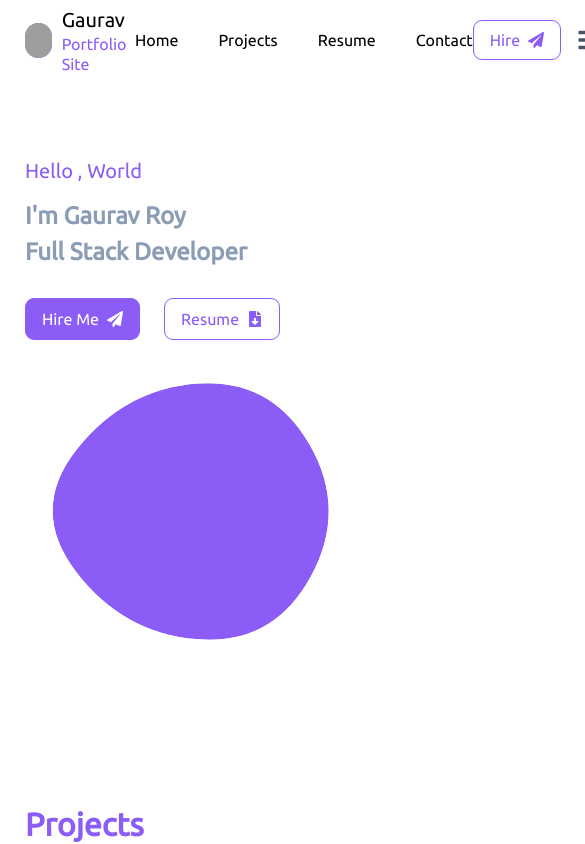
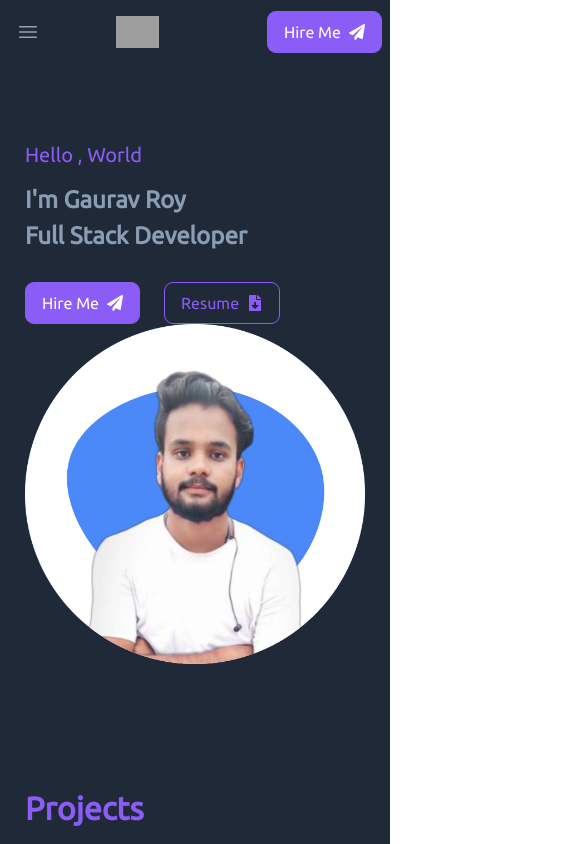
Before and after one commit to gauravxroy/react-portfolio, a React (Create React App) app: page / in a window 390 px wide. Shown: the top 844 px of the page, 585 px wide, since content can reach past the window. Built offline with nearby package versions, Linux system fonts and the light colour scheme; grey boxes are pictures that could not be loaded; a web font is replaced by a local one.

Commit message:
new changes

```diff
--- a/src/components/Header/Header.jsx
+++ b/src/components/Header/Header.jsx
@@ -1,69 +1,96 @@
-import React, {} from 'react'
-import { FaPaperPlane, FaBars } from "react-icons/fa";
-import myLogo from '../Asset/Images/myImg.jpg'
+import { Fragment } from "react";
+import { Disclosure, Menu, Transition } from "@headlessui/react";
+import { Bars3Icon, BellIcon, XMarkIcon } from "@heroicons/react/24/outline";
+import { FaPaperPlane } from "react-icons/fa";
+const navigation = [
+  { name: "Dashboard", href: "#about", current: true },
+  { name: "Team", href: "#", current: false },
+  { name: "Projects", href: "#projects", current: false },
+  { name: "Calendar", href: "#", current: false },
+];
 
-const Header = (props) => {
+function classNames(...classes) {
+  return classes.filter(Boolean).join(" ");
+}
 
-        // const [msg, setMsg]=useState("Hire");
+export default function Example() {
+  return (
+    <Disclosure as="nav" className="bg-gray-800">
+      {({ open }) => (
+        <>
+          <div className="mx-auto max-w-7xl px-2 sm:px-6 lg:px-8">
+            <div className="relative flex h-16 items-center justify-between">
+              <div className="absolute inset-y-0 left-0 flex items-center sm:hidden">
+                {/* Mobile menu button*/}
+                <Disclosure.Button className="relative inline-flex items-center justify-center rounded-md p-2 text-gray-400 hover:bg-gray-700 hover:text-white focus:outline-none focus:ring-2 focus:ring-inset focus:ring-white">
+                  <span className="absolute -inset-0.5" />
+                  <span className="sr-only">Open main menu</span>
+                  {open ? (
+                    <XMarkIcon className="block h-6 w-6" aria-hidden="true" />
+                  ) : (
+                    <Bars3Icon className="block h-6 w-6" aria-hidden="true" />
+                  )}
+                </Disclosure.Button>
+              </div>
+              <div className="flex flex-1 items-center justify-center sm:items-stretch sm:justify-start">
+                <div className="flex flex-shrink-0 items-center">
+                  <img
+                    className="h-8 w-auto"
+                    src="https://tailwindui.com/img/logos/mark.svg?color=indigo&shade=500"
+                    alt="Your Company"
+                  />
+                </div>
+                <div className="hidden sm:ml-6 sm:block">
+                  <div className="flex space-x-4">
+                    {navigation.map((item) => (
+                      <a
+                        key={item.name}
+                        href={item.href}
+                        className={classNames(
+                          item.current
+                            ? "bg-gray-900 text-white"
+                            : "text-gray-300 hover:bg-gray-700 hover:text-white",
+                          "rounded-md px-3 py-2 text-sm font-medium"
+                        )}
+                        aria-current={item.current ? "page" : undefined}
+                      >
+                        {item.name}
+                      </a>
+                    ))}
+                  </div>
+                </div>
+              </div>
+              <a href="#contact">
+                <button className=" flex  items-center gap-2  text-white bg-violet-500 border font-600  border-solid border-violet-500  px-4 rounded-[9px]  hover:opacity-75  hover:text-opacity-100 hover:font-[500]  p-2 ">
+                  Hire Me
+                  <FaPaperPlane />
+                </button>
+              </a>
+            </div>
+          </div>
 
-         function alertHandler(){
-           alert("You are hired!")
-          }
-    //     const headerRef=useRef(null)
-
-    //   const handleClick=(e)=>{
-    //     e.preventDefault()
-
-    //     const targetAttr=e.target.getAttribute('href')
-    //     const location=document.querySelector(targetAttr).offsetTop
-
-    //     window.scrollTo({
-    //       top:location-80,
-    //       left:0,
-
-    //     })
-    //   }
-
-    return (
-
-        <header className="w-full h-[80px] leading-[80px] flex items-center">
-            <div className="container">
-                <div className="flex items-center justify-between">
-                    {/* Logo */}
-                    <div className="flex items-center gap-[10px]">
-                        <span className="w-[35px] h-[35px] bg-violet-500 text-white text-[18px] font-[200] rounded-full flex items-center justify-center"><img src="" alt="" /><img src={myLogo} alt="" className="w-[35px] h-[35px] object-cover object-center rounded-full" /></span>
-                        <div className="leading-[20px]">
-                            <h2 className="text-xl text-smallTextColor font-700">Gaurav</h2>
-                            <p className="text-violet-500 font-300">Portfolio Site</p>
-                        </div>
-                    </div>
-                    {/*   Logo end */}
-                    {/* menu start */}
-                    <div className="menu ">
-                        <ul className="flex items-center gap-10">
-                          <li>  <a href="#Home" className="text-#94a3b8 font-700 hover:text-violet-500">Home</a></li>
-                          <li> <a href="#projects" className="text-#94a3b8 font-700 hover:text-violet-500 ">Projects</a></li>
-                          <li> <a href="#Resume" className="text-#94a3b8  font-700 hover:text-violet-500 ">Resume</a></li>
-                          <li> <a href="#contact" className="text-#94a3b8 font-700 hover:text-violet-500 "> Contact</a></li>
-                        </ul>
-                    </div>
-
-                         {/* menu end */ }
-                         {/* menu hire right start*/ }
-                      <div className="flex items-center gap-4 ">
-                        <button onClick={alertHandler} className="flex  items-center gap-2  text-violet-500 border font-600  border-solid border-violet-500  px-4 rounded-[9px] max-h-10 hover:bg-violet-500 hover:text-white hover:font-[500] ease-in duration-400 ">
-                           Hire<FaPaperPlane />
-                        </button>
-                        <span className="text-2xl text-[#4b5563] md:hidden cursor-pointer  "><FaBars /></span>
-                      </div>
-                         {/* menu hire right   end*/ }
-
-                </div>
-
-                 </div>
-
-       </header>
+          <Disclosure.Panel className="sm:hidden">
+            <div className="space-y-1 px-2 pb-3 pt-2">
+              {navigation.map((item) => (
+                <Disclosure.Button
+                  key={item.name}
+                  as="a"
+                  href={item.href}
+                  className={classNames(
+                    item.current
+                      ? "bg-gray-900 text-white"
+                      : "text-gray-300 hover:bg-gray-700 hover:text-white",
+                    "block rounded-md px-3 py-2 text-base font-medium"
+                  )}
+                  aria-current={item.current ? "page" : undefined}
+                >
+                  {item.name}
+                </Disclosure.Button>
+              ))}
+            </div>
+          </Disclosure.Panel>
+        </>
+      )}
+    </Disclosure>
   );
-};
-
-export default Header
+}
--- a/src/components/UI/Contact.jsx
+++ b/src/components/UI/Contact.jsx
@@ -1,51 +1,67 @@
-import React from 'react'
+import React from "react";
 
 const Contact = () => {
   return (
-        <section id="contact" className='pb-16'>
-            <div className="container  ">
-                <h2 className='text-violet-500 font-[800] text-[2rem] mb-5 text-center'>Get In Touch</h2>
-                <div className="md:flex justify-center
-                ">
+    <section id="contact" className="pb-16 bg-[#1f2937]">
+      <div
+        className="container  "
+        data-aos="zoom-in-up"
+        data-aos-duration="1200"
+      >
+        <h2 className="text-violet-500 font-[800] text-[2rem] mb-5 text-center">
+          Get In Touch
+        </h2>
+        <div
+          className="md:flex justify-center
+                "
+        >
           {/* <div className="w-full md:w-1/2 h-[300px] sm:h-[450px]">
                       <img src="https://cdn.pixabay.com/photo/2016/09/19/07/01/lake-1679708_1280.jpg" alt="img" />
                     </div> */}
           <div className="w-full  mt-8 md:mt-0 md:w-1/2  lg:flex items-center bg-indigo-100 rounded-[8px] px-4 lg:px-8 py-10">
-                        <form action="" className='w-full '>
-                            <div className='mb-5'>
-                                <input type="text"
-                                    placeholder='Enter Your Name'
-                                    className='w-full p-3 focus:outline-none focus:ring focus:border-violet-800  rounded-[5px]'
+            <form action="" className="w-full ">
+              <div className="mb-5">
+                <input
+                  type="text"
+                  placeholder="Enter Your Name"
+                  className="w-full p-3 focus:outline-none focus:ring focus:border-violet-800  rounded-[5px]"
                 />
               </div>
-                            <div className='mb-5'>
-                                <input type="text"
-                                    placeholder='Email'
-                                    className='w-full p-3 focus:outline-none focus:ring focus:border-violet-800  rounded-[5px]'
+              <div className="mb-5">
+                <input
+                  type="text"
+                  placeholder="Email"
+                  className="w-full p-3 focus:outline-none focus:ring focus:border-violet-800  rounded-[5px]"
                 />
               </div>
-                            <div className='mb-5'>
-                                <input type="text"
-                                    placeholder='Subject'
-                                    className='w-full p-3 focus:outline-none focus:ring focus:border-violet-800  rounded-[5px]'
+              <div className="mb-5">
+                <input
+                  type="text"
+                  placeholder="Subject"
+                  className="w-full p-3 focus:outline-none focus:ring focus:border-violet-800  rounded-[5px]"
                 />
               </div>
-                            <div className='mb-5'>
-                                <input type="text"
-                                    placeholder='Enter Message'
-                                    className='w-full p-3 focus:outline-none focus:ring focus:border-violet-800  rounded-[5px]'
+              <div className="mb-5">
+                <input
+                  type="text"
+                  placeholder="Enter Message"
+                  className="w-full p-3 focus:outline-none focus:ring focus:border-violet-800  rounded-[5px]"
                 />
               </div>
               <div className="mt-5 justify-center items-center">
                 {/* <button className="w-full flex justify-center gap-2  text-violet-500 border font-600  border-solid border-violet-500  px-4 rounded-[5px]  hover:bg-violet-500 hover:text-white hover:font-[500] ease-in duration-500 p-2 " >Send</button> */}
-                            <a href="/"><button className="w-full flex justify-center items-center gap-2  text-white bg-violet-500 border font-600  border-solid border-violet-500  px-4 rounded-[9px]  hover:opacity-80  p-2 " >Send Message</button></a>
+                <a href="/">
+                  <button className="w-full flex justify-center items-center gap-2  text-white bg-violet-500 border font-600  border-solid border-violet-500  px-4 rounded-[9px]  hover:opacity-80  p-2 ">
+                    Send Message
+                  </button>
+                </a>
               </div>
             </form>
           </div>
         </div>
       </div>
     </section>
-    )
-}
+  );
+};
 
-export default Contact
+export default Contact;
--- a/src/components/UI/Hero.jsx
+++ b/src/components/UI/Hero.jsx
@@ -1,12 +1,11 @@
 import React from "react";
-import {  FaPaperPlane,FaFileDownload } from "react-icons/fa";
+import { FaPaperPlane, FaFileDownload } from "react-icons/fa";
 // import CountUp from "react-countup";
 // import myImg from '../Asset/Images/heroImg.png'
-import mySvg from '../Asset/Svg/BlobHero.svg'
+import mySvg from "../Asset/Images/profile-pic.png";
 const Hero = () => {
-
   return (
-    <section className=" mb-0" id="about">
+    <section className=" mb-0 bg-[#1f2937]" id="about">
       <div className="container pt-4">
         <div className="md:flex items-center justify-between sm:flex-col md:flex-row">
           {/* hero left Content start */}
@@ -29,10 +28,24 @@ const Hero = () => {
               I'm Gaurav Roy <br />
               Full Stack Developer
             </h1>
-            <div ata-aos="fade-right"
-              data-aos-duration="1800" data-aos-delay="200" className="flex items-center gap-6 mt-7">
-                <a href="/"><button className=" flex  items-center gap-2  text-white bg-violet-500 border font-600  border-solid border-violet-500  px-4 rounded-[9px]  hover:bg-white hover:text-violet-500  hover:font-[500] ease-in duration-500 p-2 " >Hire Me<FaPaperPlane /></button></a>
-                <a href="/"><button className=" flex  items-center gap-2  text-violet-500 border font-600  border-solid border-violet-500  px-4 rounded-[9px]  hover:bg-violet-500 hover:text-white hover:font-[500] ease-in duration-500 p-2 " >Resume<FaFileDownload /></button></a>
+            <div
+              data-aos="fade-right"
+              data-aos-duration="1800"
+              data-aos-delay="200"
+              className="flex items-center gap-6 mt-7 xsm:my-8 "
+            >
+              <a href="/">
+                <button className=" flex  items-center gap-2  text-white bg-violet-500 border font-600  border-solid border-violet-500  px-4 rounded-[9px]  hover:bg-white hover:text-violet-500  hover:font-[500] ease-in duration-500 p-2 ">
+                  Hire Me
+                  <FaPaperPlane />
+                </button>
+              </a>
+              <a href="/">
+                <button className=" flex  items-center gap-2  text-violet-500 border font-600  border-solid border-violet-500  px-4 rounded-[9px]  hover:bg-violet-500 hover:text-white hover:font-[500] ease-in duration-500 p-2 ">
+                  Resume
+                  <FaFileDownload />
+                </button>
+              </a>
             </div>
           </div>
 
@@ -45,9 +58,14 @@ const Hero = () => {
           </div> */}
           {/* Hero img end */}
 
-          <div className="basis-1/3  flex-wrap flex items-center  "  >
-             <img src={mySvg} alt=""  className=" animate-pulse duration-400" ata-aos="fade-up "
-              data-aos-duration="1800" />
+          <div className="basis-1/3  flex-wrap flex items-center   ">
+            <img
+              className="sm:my-4 "
+              src={mySvg}
+              alt=""
+              ata-aos="fade-up "
+              data-aos-duration="1800"
+            />
           </div>
         </div>
       </div>
```
Also changed, not shown: src/components/UI/About.jsx (added, +58 -0 lines), src/components/UI/Projects.jsx (+48 -25 lines), tailwind.config.js (+7 -9 lines), src/Ex.txt (added), src/components/Asset/Images/profile-pic.png (added). Lines whose indentation alone changed are shown as unchanged.
